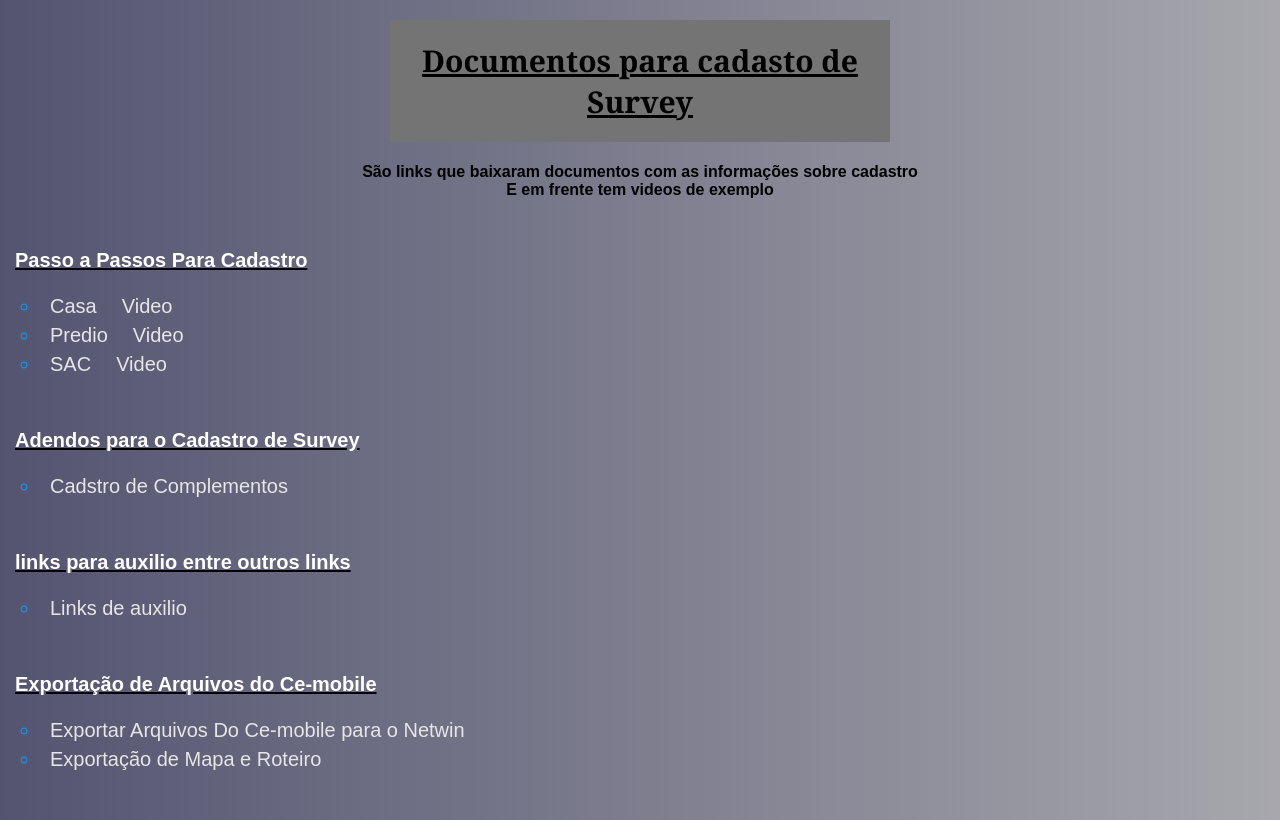
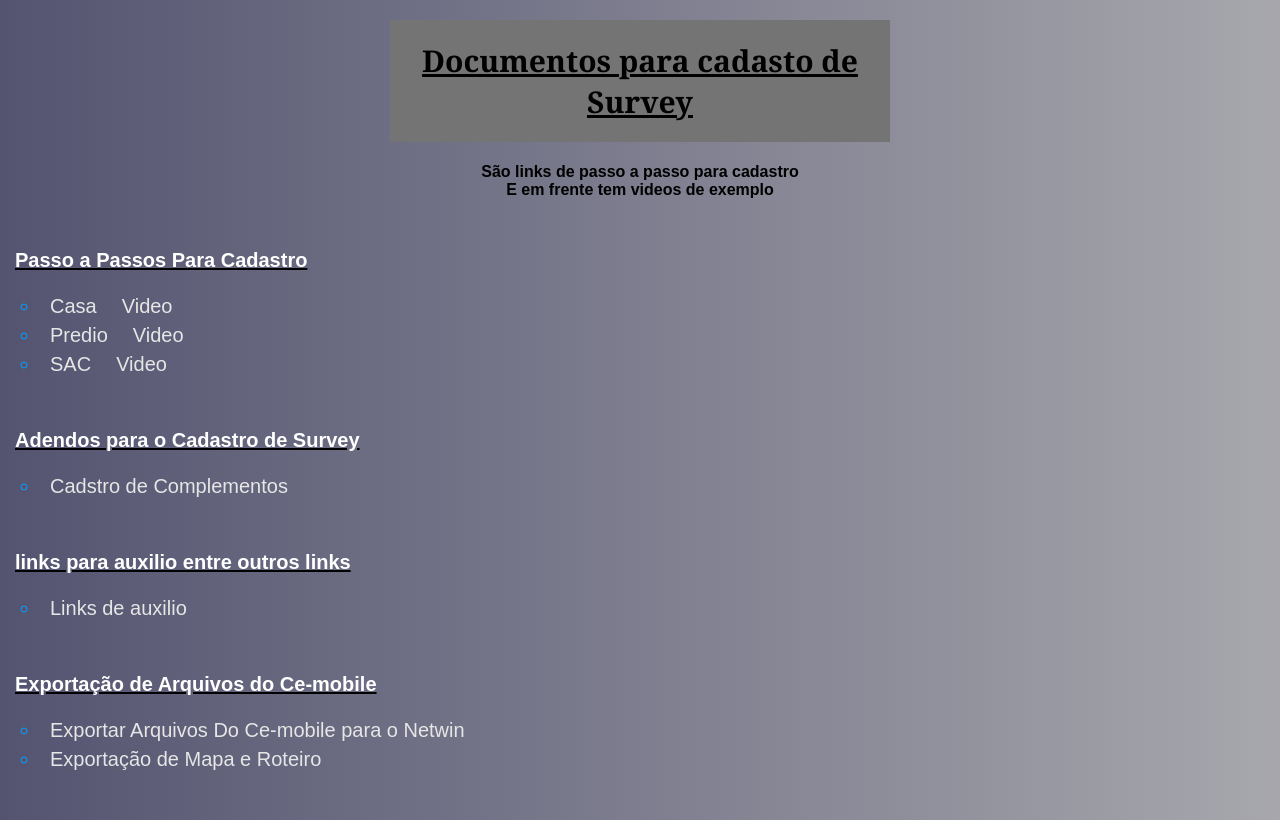
Before and after one commit to vinicius1504/Cadastro-survey, a plain HTML site: page index.html in a window 1280 px wide. Drawn offline with Linux system fonts and the light colour scheme.

Commit message:
Update index.html

```diff
--- a/index.html
+++ b/index.html
@@ -15,7 +15,7 @@
 
 
     <h4 id="h4">
-        São links que baixaram documentos com as informações sobre cadastro <br> E em frente tem videos de exemplo </br>
+        São links de passo a passo para cadastro <br> E em frente tem videos de exemplo </br>
     </h4>
 
 
```
